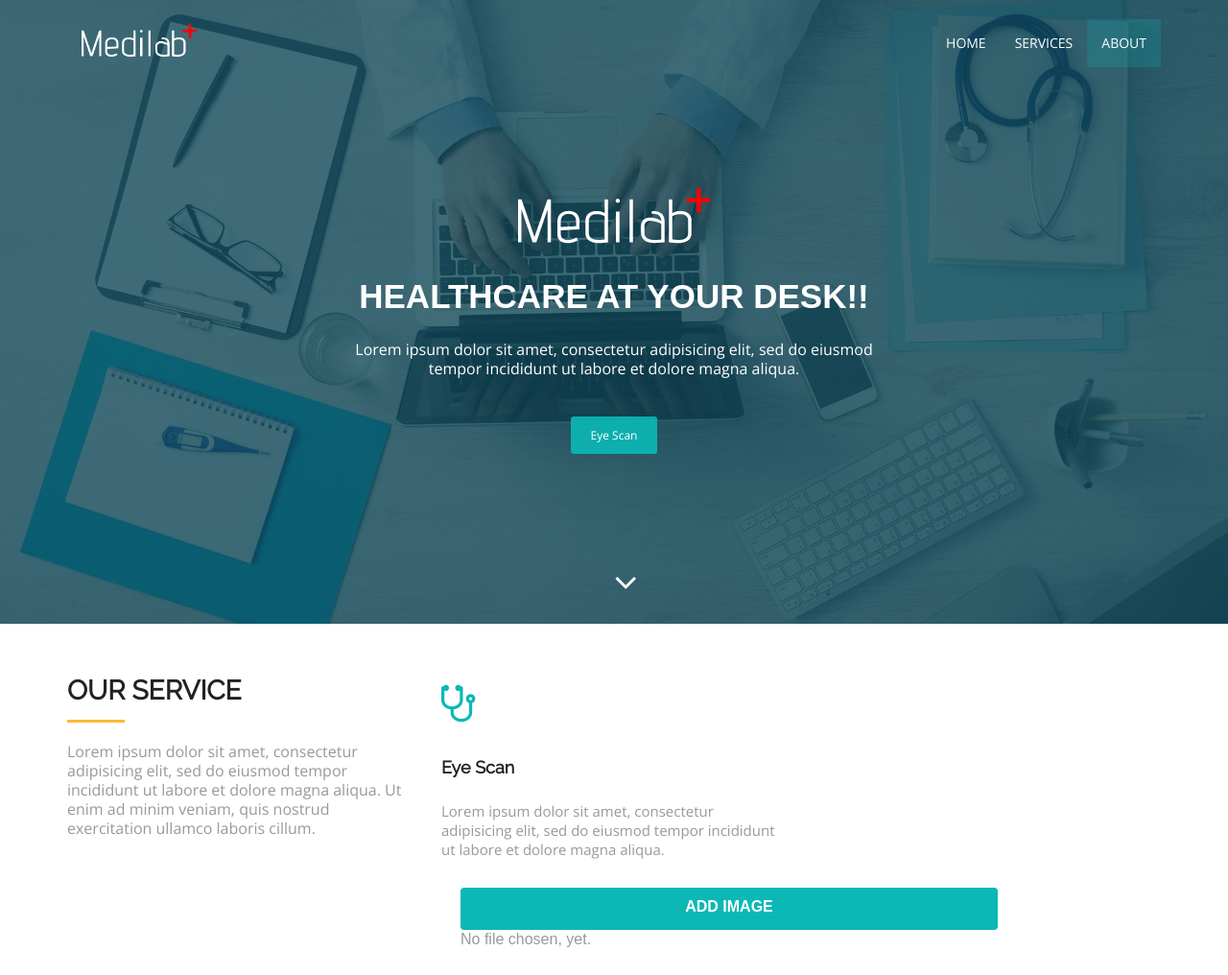
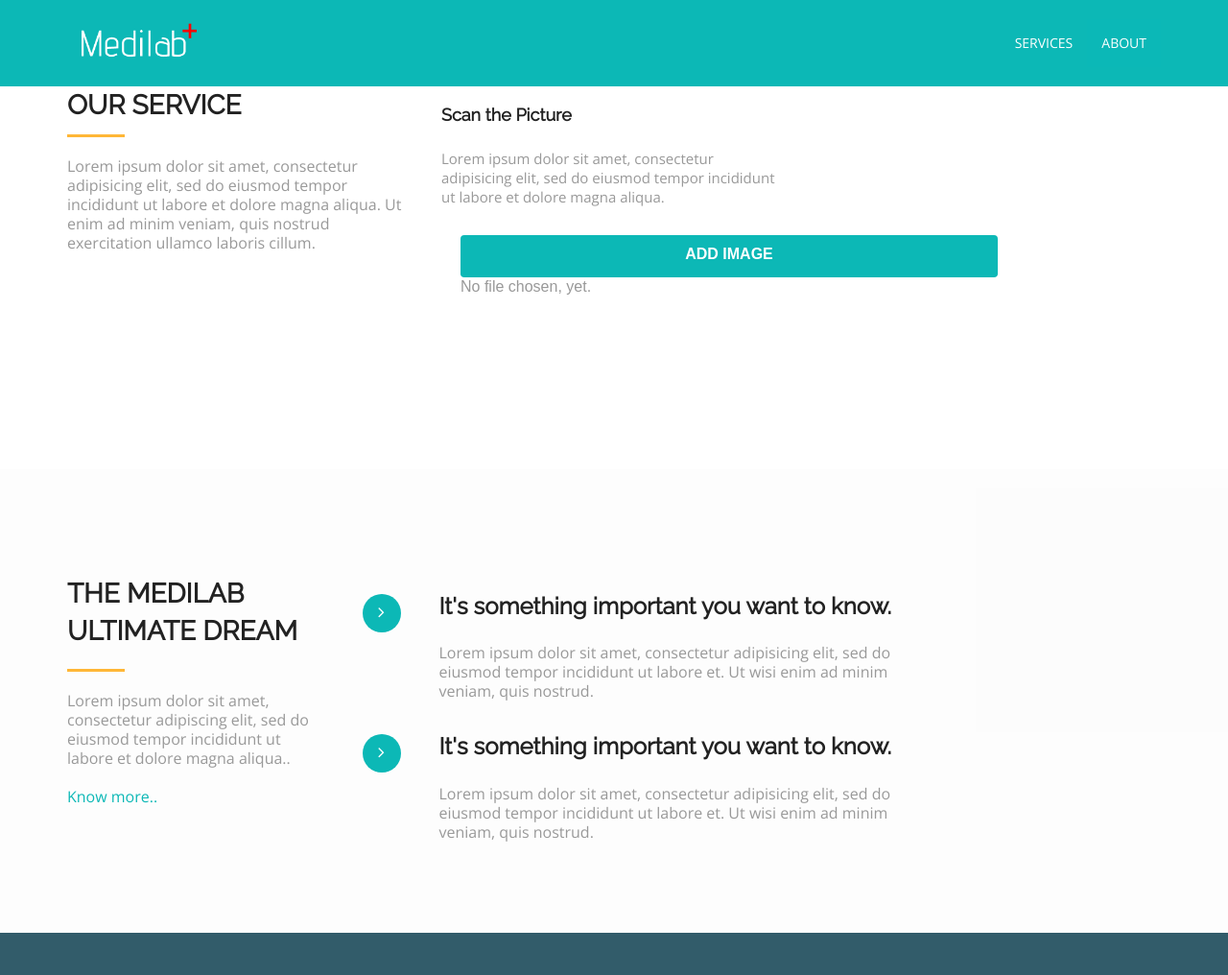
Before and after one commit to praveen5959/Medilab, a plain HTML site: page index.html in a window 1280 px wide. Shown: the top 1016 px of the page at 96% size. Drawn offline with nearby package versions, Linux system fonts and the light colour scheme; a web font is replaced by a local one.

Commit message:
Add files via upload

```diff
--- a/index.html
+++ b/index.html
@@ -17,9 +17,12 @@
 
   <body id="myPage" data-spy="scroll" data-target=".navbar" data-offset="60">
     <!-- banner -->
-    <section id="banner" class="banner">
-      <div class="bg-color">
-        <nav class="navbar navbar-default navbar-fixed-top">
+    <!-- <section id="banner" class="banner"> -->
+    <!-- <div class="bg-color"> -->
+    <nav
+      style="background-color: rgba(12, 184, 182, 1.0);"
+      class="navbar navbar-default navbar-fixed-top"
+    >
       <div class="container">
         <div class="col-md-12">
           <div class="navbar-header">
@@ -41,7 +44,7 @@
           </div>
           <div class="collapse navbar-collapse navbar-right" id="myNavbar">
             <ul class="nav navbar-nav">
-                  <li class="active"><a href="#banner">Home</a></li>
+              <!-- <li class="active"><a href="#banner">Home</a></li> -->
               <li class=""><a href="#service">Services</a></li>
               <li class=""><a href="#about">About</a></li>
               <!--
@@ -53,7 +56,7 @@
         </div>
       </div>
     </nav>
-        <div class="container">
+    <!-- <div class="container">
           <div class="row">
             <div class="banner-info">
               <div class="banner-logo text-center">
@@ -66,19 +69,19 @@
                   do eiusmod <br />tempor incididunt ut labore et dolore magna
                   aliqua.
                 </p>
-                <a href="#service" class="btn btn-appoint">Eye Scan</a>
+                <a href="#service" class="btn btn-appoint">Scan Picture</a>
               </div>
               <div class="overlay-detail text-center">
                 <a href="#service"><i class="fa fa-angle-down"></i></a>
               </div>
             </div>
           </div>
-        </div>
-      </div>
-    </section>
+        </div> -->
+    <!-- </div> -->
+    <!-- </section> -->
     <!-- / banner -->
     <!-- service -->
-    <section id="service" class="section-padding">
+    <section id="service" style="padding-top:100px;">
       <div class="container">
         <div class="row">
           <div class="col-md-4 col-sm-4">
@@ -93,9 +96,9 @@
           </div>
           <div class="col-md-4 col-sm-4">
             <div class="service-info">
-              <div class="icon"><i class="fa fa-stethoscope"></i></div>
+              <!-- <div class="icon"><i class="fa fa-stethoscope"></i></div> -->
               <div class="icon-info">
-                <h4>Eye Scan</h4>
+                <h4>Scan the Picture</h4>
                 <p>
                   Lorem ipsum dolor sit amet, consectetur adipisicing elit, sed
                   do eiusmod tempor incididunt ut labore et dolore magna aliqua.
@@ -153,7 +156,7 @@
     <!-- / service -->
 
     <!-- about -->
-    <section id="about" class="section-padding">
+    <section id="about" class="section-padding" style="padding-top:110px">
       <div class="container">
         <div class="row">
           <div class="col-md-3 col-sm-4 col-xs-12">
@@ -221,9 +224,9 @@
               </div>
               <div class="info-sec">
                 <ul class="quick-info">
-                  <li>
+                  <!-- <li>
                     <a href="index.html"><i class="fa fa-circle"></i>Home</a>
-                  </li>
+                  </li> -->
                   <li>
                     <a href="#service"><i class="fa fa-circle"></i>Service</a>
                   </li>
```
Lines whose indentation alone changed are shown as unchanged.
